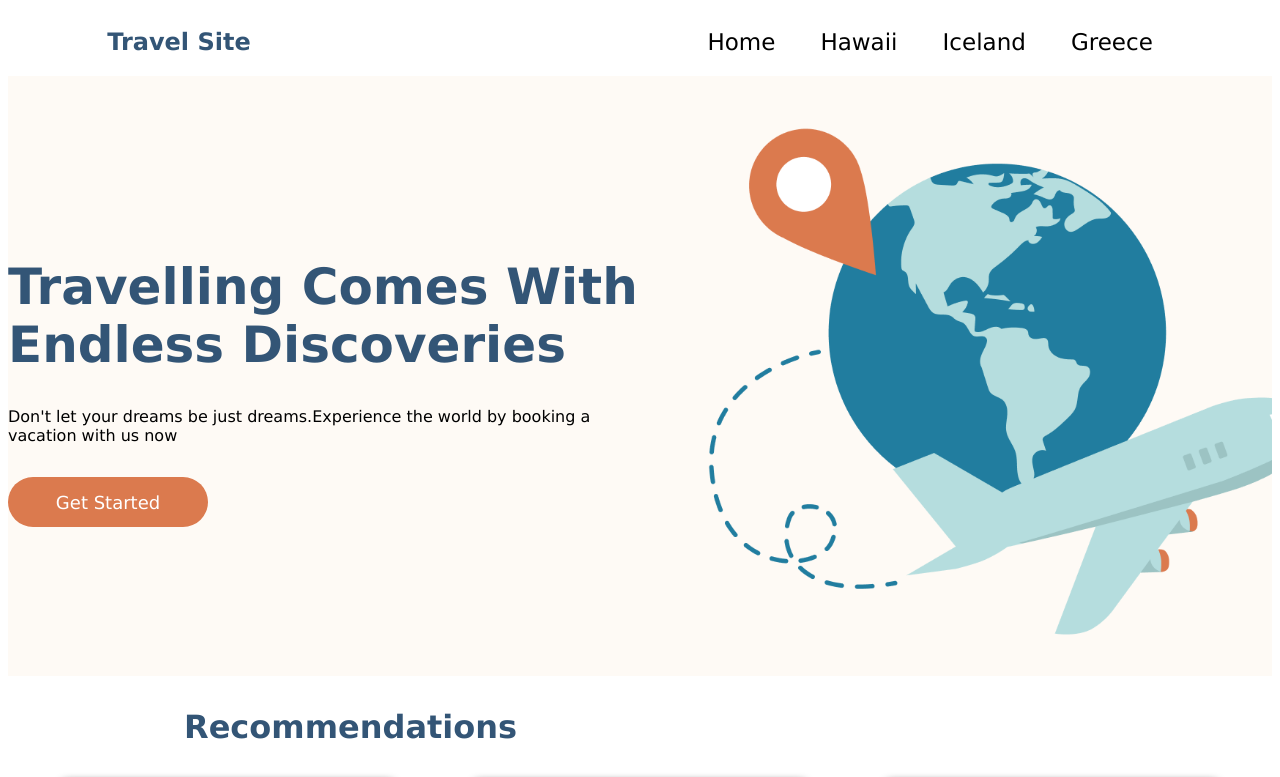
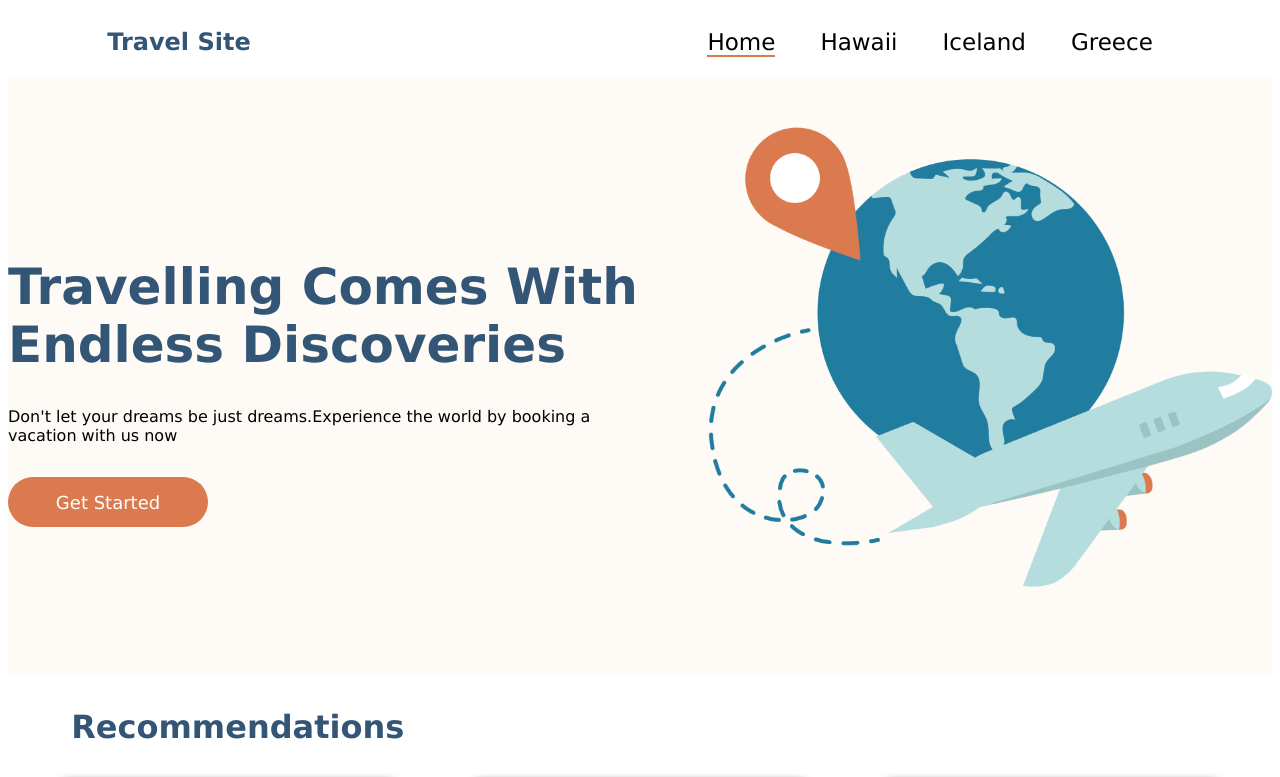
Before and after one commit to AD9-1/Travelsite, a plain HTML site: page index.html in a window 1280 px wide. Shown: the top 777 px of the page. Drawn offline with Linux system fonts and the light colour scheme.

Commit message:
Project completed

```diff
--- a/css/main.css
+++ b/css/main.css
@@ -18,12 +18,10 @@ nav h2 {
   font-size: 23px;
   color: black;
 }
-.nav-places ul li a:hover {
-  border-bottom: #97db4e;
+.nav-places ul li .nav__link--active {
+  border-bottom: #db7a4e 2px solid;
 }
-.nav-places ul li a:active {
-  border-bottom: #db7a4e;
-}
+
 #hero {
   background-color: #fefaf5;
   height: 600px;
@@ -54,7 +52,7 @@ nav h2 {
 #hero .globe {
   background-image: url("../assets/images/hero.png");
   background-repeat: no-repeat;
-  background-size: cover;
+  background-size: contain;
   height: 520px;
   width: 623px;
 }
@@ -66,7 +64,7 @@ nav h2 {
   display: flex;
   align-items: center;
   color: #335576;
-  margin-left: 11rem;
+  margin-left: 5%;
 }
 .Recommendation-image {
   display: flex;
--- a/index.html
+++ b/index.html
@@ -22,7 +22,7 @@
       <div></div>
       <div class="nav-places">
         <ul>
-          <li><a href="index.html">Home</a></li>
+          <li><a class="nav__link--active" href="index.html">Home</a></li>
           <li><a href="./pages/hawaii.html">Hawaii</a></li>
           <li><a href="./pages/iceland.html">Iceland</a></li>
           <li><a href="./pages/greece.html">Greece</a></li>
```
Also changed, not shown: pages/greece.html (+1 -1 lines), pages/hawaii.html (+1 -1 lines), pages/iceland.html (+1 -1 lines).
